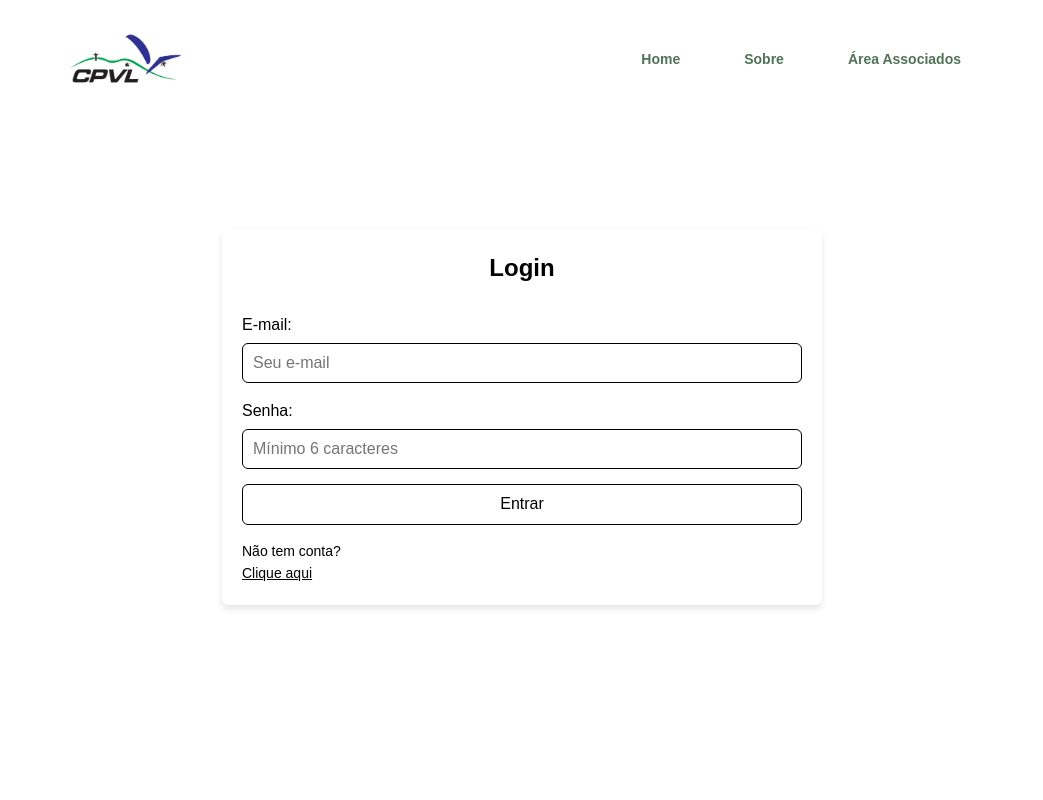
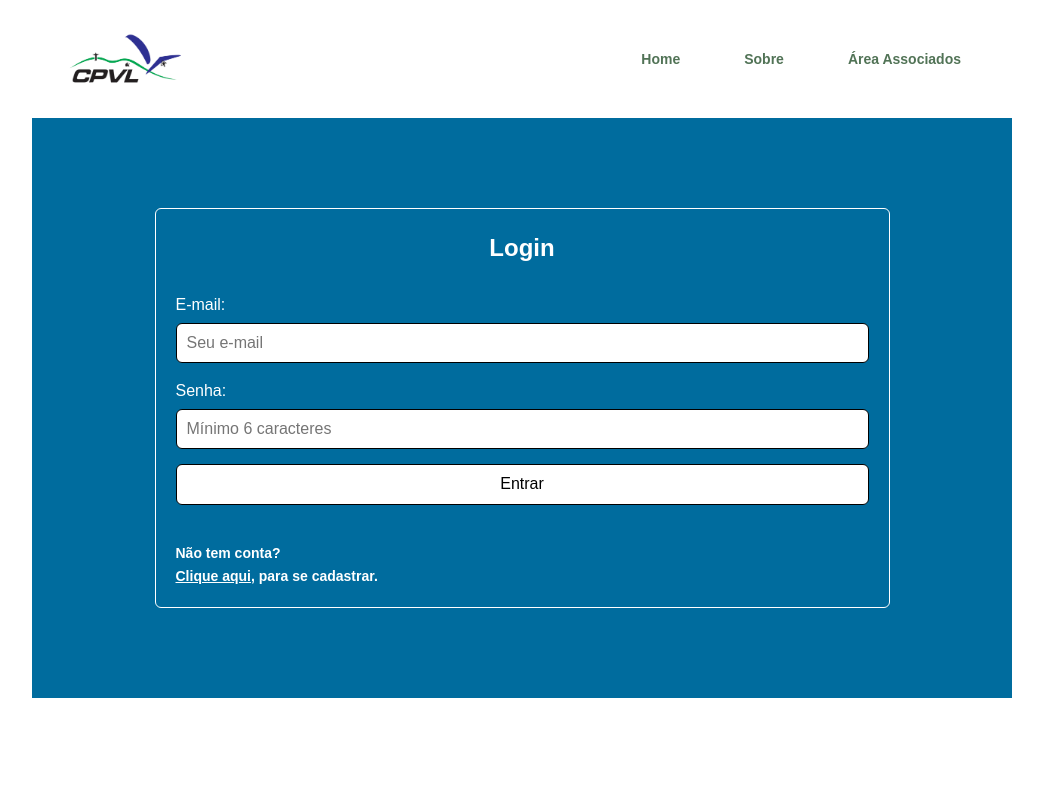
Before and after one commit to 2fc-data/cpvl, a React (Vite) app: page /login in a window 1280 px wide. Shown: the top 800 px of the page, without its empty margins (118-1161 px from the left). Built offline with nearby package versions, Linux system fonts and the light colour scheme.

Commit message:
Ajustes login e register

```diff
--- a/src/pages/login/Login.styles.ts
+++ b/src/pages/login/Login.styles.ts
@@ -2,27 +2,30 @@ import styled from "styled-components";
 import { media, theme } from "../../styles/theme/theme";
 
 export const LoginWrap = styled.div`
-  background-color: ${theme.colors.white};
-  border-radius: 6px;
-  box-shadow: 0px 4px 6px rgba(0, 0, 0, 0.1);
-  color: ${theme.colors.black};
-  margin: 111px auto;
-  max-width: 600px;
-  padding: 20px;
+  background-color: ${theme.colors.skyBlueDark};
+  color: ${theme.colors.white};
+  display: flex;
+  justify-content: center;
   width: 100%;
 
   ${media.lg`
-    margin: 90px auto;
+    margin: 0px auto;
   `}
 
   ${media.md`
-    margin: 60px auto;
+    margin: 0px auto;
   `}
 
   .login-form-container {
+    border: 1px solid ${theme.colors.white};
+    border-radius: 6px;
     display: flex;
     flex-direction: column;
+    justify-content: center;
     gap: 15px;
+    margin: 90px auto;
+    width: 75%;
+    padding: 20px;
   }
 
   .login-title {
--- a/src/pages/login/Login.tsx
+++ b/src/pages/login/Login.tsx
@@ -47,8 +47,9 @@ export const Login = () => {
 
 
         <div className="redirect-register">
-          <p>Não tem conta? </p>
-          <Link to="/register"><u>Clique aqui</u></Link>
+          <br />
+          <h4>Não tem conta? </h4>
+          <Link to="/register"><h4><u>Clique aqui</u>, para se cadastrar.</h4></Link>
         </div>
       </div>
     </LoginWrap>
--- a/src/pages/register/Register.styles.ts
+++ b/src/pages/register/Register.styles.ts
@@ -2,19 +2,22 @@ import styled from "styled-components";
 import { theme } from "../../styles/theme/theme";
 
 export const RegisterWrap = styled.div`
-  background-color: ${theme.colors.white};
-  border-radius: 6px;
-  box-shadow: 0px 4px 6px rgba(0, 0, 0, 0.1);
-  color: ${theme.colors.black};
-  margin: 0 auto;
-  max-width: 600px;
-  padding: 20px;
+  background-color: ${theme.colors.skyBlueDark};
+  color: ${theme.colors.white};
+  display: flex;
+  justify-content: center;
   width: 100%;
 
   .register-form-container {
+    border: 1px solid ${theme.colors.white};
+    border-radius: 6px;
     display: flex;
     flex-direction: column;
+    justify-content: center;
     gap: 15px;
+    margin: 90px auto;
+    width: 75%;
+    padding: 20px;
   }
 
   .register-title {
--- a/src/styles/theme/theme.ts
+++ b/src/styles/theme/theme.ts
@@ -43,9 +43,8 @@ export const theme: DefaultTheme = {
   colors: {
     primary: "#2B7A78", // Teal green
     secondary: "#3AAFA9", // Light teal
-
     skyBlue: "#17A2B8", // Sky blue
-    skyBlueDark: "##006C9E", //
+    skyBlueDark: "#006C9E", //
     forestGreen: "#142618", // Deep forest green
     lightGreen: "#517356", // Light forest green
     darkGray: "#8C8C7B", // Dark gray for text
@@ -54,7 +53,6 @@ export const theme: DefaultTheme = {
     black: "#000000",
     background: "#F5F5F5",
     text: "#0D0D0D",
-
     border: "#DEF2F1"
   },
   typography: {
```
